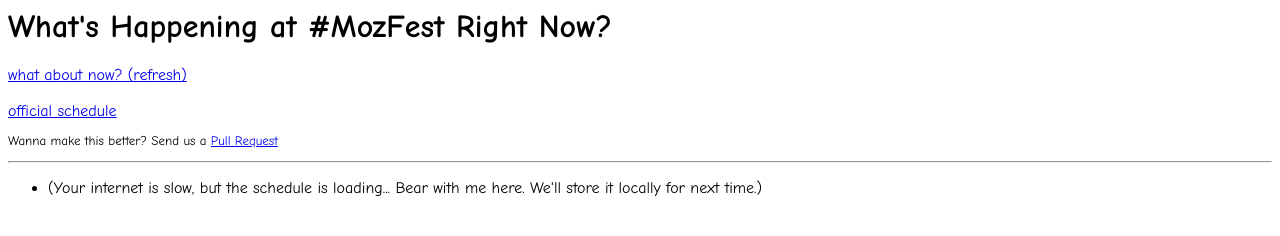
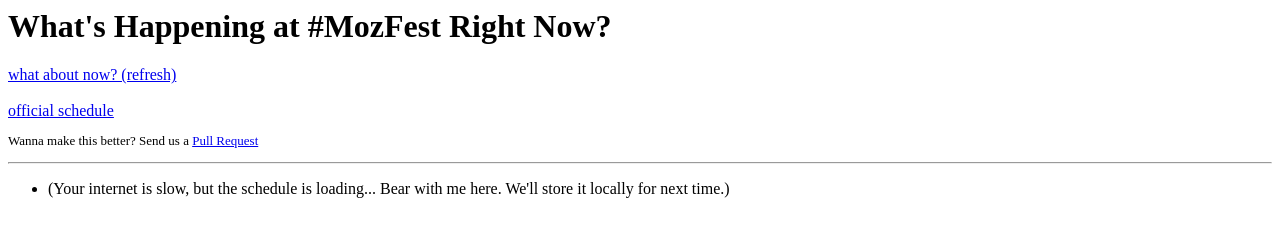
Before and after one commit to tomwills/mozfestnow, a plain HTML site: page index.html in a window 1280 px wide. Drawn offline with Linux system fonts and the light colour scheme.

Commit message:
For the greater good.

```diff
--- a/index.html
+++ b/index.html
@@ -6,7 +6,7 @@
   <script type="text/javascript" src="jquery-2.1.1.min.js" ></script>
   <style type="text/css">
     body{
-      font-family: "Comic Sans MS", cursive, serif;
+      font-family: serif;
     }
   </style>
 </head>
```
